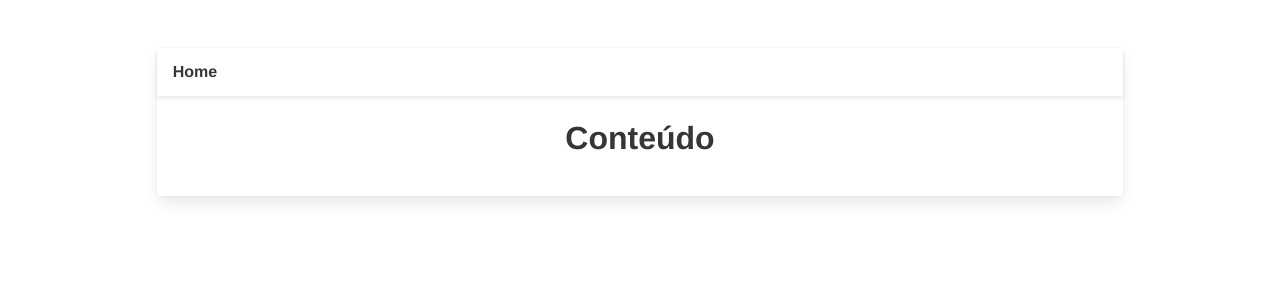
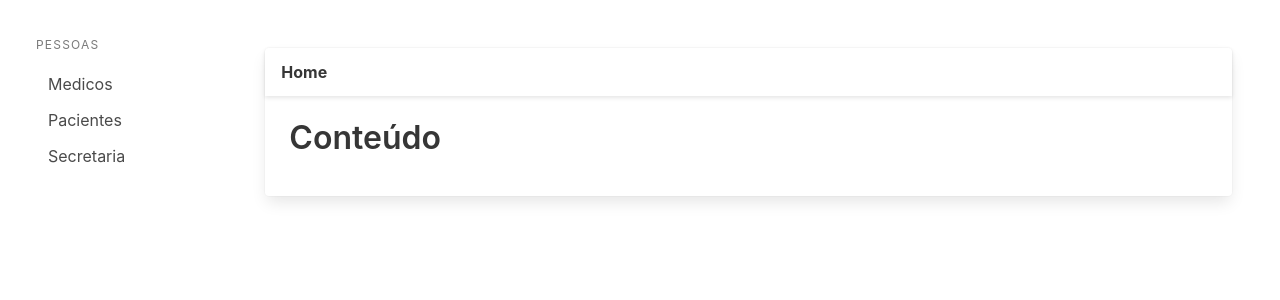
Before and after one commit to carmoIn/consultorio-cliente, a Vue app: page / in a window 1280 px wide. Shown: the top 300 px of the page. Built offline with nearby package versions, Linux system fonts and the light colour scheme.

Commit message:
feat: Implementa componente NavMenu

```diff
--- a/src/App.vue
+++ b/src/App.vue
@@ -1,6 +1,10 @@
 <template>
     <section class="main-content columns is-fullheight">
-        <nav-menu></nav-menu>
+        <aside
+            class="column is-2 is-narrow-mobile is-fullheight section is-hidden-mobile"
+        >
+            <nav-menu></nav-menu>
+        </aside>
 
         <div class="container column is-10">
             <div class="section">
@@ -19,25 +23,4 @@ export default {
 
 <style lang="scss">
 @import '~bulma/bulma.sass';
-
-#app {
-    font-family: Avenir, Helvetica, Arial, sans-serif;
-    -webkit-font-smoothing: antialiased;
-    -moz-osx-font-smoothing: grayscale;
-    text-align: center;
-    color: #2c3e50;
-}
-
-nav {
-    padding: 30px;
-
-    a {
-        font-weight: bold;
-        color: #2c3e50;
-
-        &.router-link-exact-active {
-            color: #42b983;
-        }
-    }
-}
 </style>
--- /dev/null
+++ b/src/components/NavMenu.vue
@@ -0,0 +1,45 @@
+<template>
+    <div class="menu" v-for="menu in menuList" :key="menu.name">
+        <p class="menu-label">{{ menu.name }}</p>
+        <ul class="menu-list" v-for="child in menu.children" :key="child.name">
+            <li>
+                <a>{{ child.name }}</a>
+            </li>
+        </ul>
+    </div>
+</template>
+
+<script>
+import { defineComponent, reactive } from 'vue';
+
+export default defineComponent({
+    name: 'NavMenu',
+    setup() {
+        const menuList = reactive([
+            {
+                name: 'Pessoas',
+                children: [
+                    {
+                        name: 'Medicos',
+                        url: '',
+                    },
+                    {
+                        name: 'Pacientes',
+                        url: '',
+                    },
+                    {
+                        name: 'Secretaria',
+                        url: '',
+                    },
+                ],
+            },
+        ]);
+
+        return {
+            menuList,
+        };
+    },
+});
+</script>
+
+<style scoped></style>
```
Also changed, not shown: 1 other file (tests, documents, lock files or other folders).
